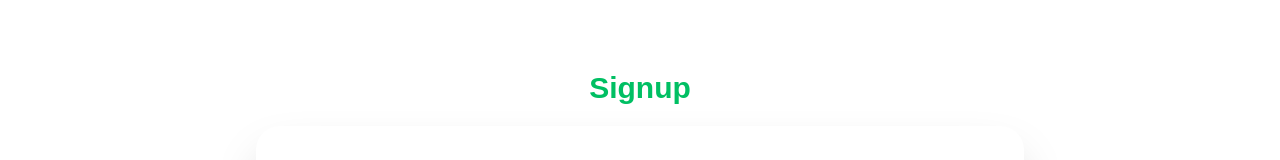
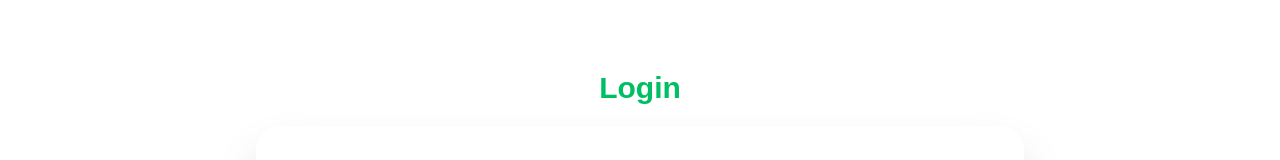
Before and after one commit to emremustu/buszy, a Next.js app in the folder frontend/: page /login in a window 1280 px wide. Shown: the part 126-286 px from the top of the page. Built offline with nearby package versions, Linux system fonts and the light colour scheme.

Commit message:
some changes

```diff
--- a/frontend/app/components/Navbar.tsx
+++ b/frontend/app/components/Navbar.tsx
@@ -8,7 +8,7 @@ const Navbar = () => {
                 <img src='/assets/images/buszy_logo.png' alt="Marpus'a Hoşgeldiniz!" className='h-24 ml-8' />
             </Link>
 
-            <Link href='/' className='ml-auto '>
+            <Link href='/login' className='ml-auto '>
                 <button className='rounded-full font-sans font-semibold text-white text-2xl py-2 px-4 mr-4 hover:text-primarybr cursor-pointer transition duration-300' >Login</button>
 
             </Link>
--- a/frontend/app/login/page.tsx
+++ b/frontend/app/login/page.tsx
@@ -55,7 +55,7 @@ const LoginPage = () => {
 
         <div className="flex flex-col items-center h-full justify-center">
 
-          <h1 className="text-3xl font-bold mb-5 text-primary mt-12">Signup</h1>
+          <h1 className="text-3xl font-bold mb-5 text-primary mt-12">Login</h1>
           <form onSubmit={handleSubmit} className="w-[48rem] bg-white shadow-2xl rounded-3xl p-8 grid grid-cols-2 gap-6">
             <div className="mb-6 col-span-2">
               <label htmlFor="email" className="block text-lg font-medium mb-2">
```
